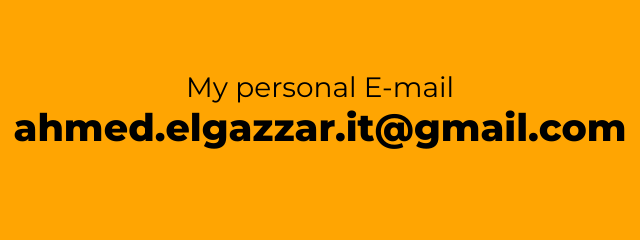
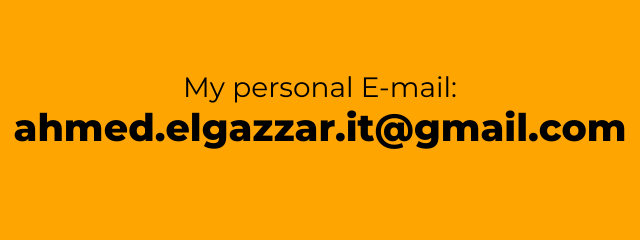
Before and after one commit to ameelga/AhmedElgazzarPortfolio, a plain HTML site: page myportfoliocontactme.html in a window 1280 px wide. Shown: the part 290-530 px from the top of the page, 320-960 px from the left. Drawn offline with Linux system fonts and the light colour scheme.

Commit message:
Update myportfoliocontactme.html

```diff
--- a/myportfoliocontactme.html
+++ b/myportfoliocontactme.html
@@ -225,7 +225,7 @@
 
 
 <div class="email-container">
-    <div class="descrizione">My personal E-mail</div>
+    <div class="descrizione">My personal E-mail:</div>
     <div class="email">ahmed.elgazzar.it@gmail.com</div>
 </div>
 
```
